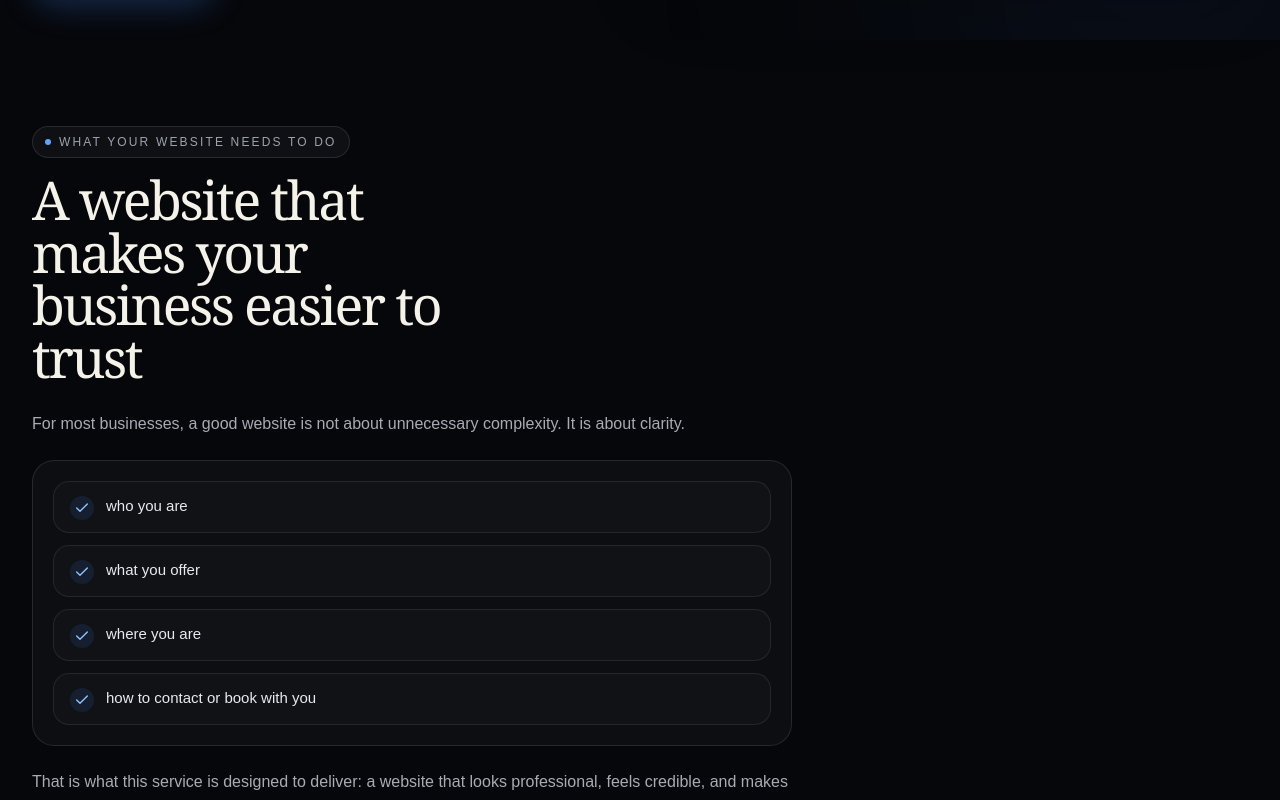
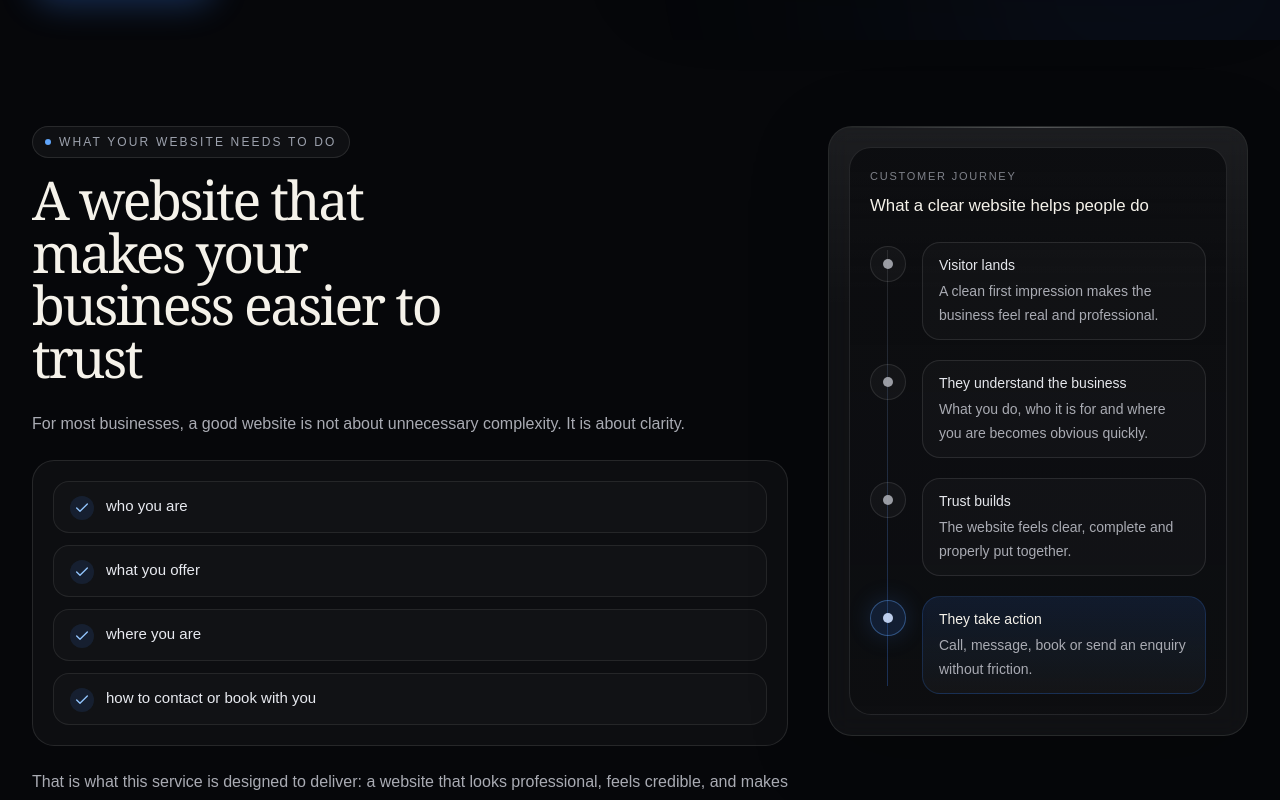
Before and after one commit to cleanwebsitesuk/cleanwebsites, a Next.js app: page / in a window 1280 px wide. Shown: the part 760-1560 px from the top of the page. Built offline with nearby package versions, Linux system fonts and the light colour scheme.

Commit message:
Update page.tsx

```diff
--- a/app/page.tsx
+++ b/app/page.tsx
@@ -1178,7 +1178,8 @@ export default function HomePage() {
 <main className="relative">
   <Reveal>
     <SectionShell>
-    <div className="max-w-[1100px]">
+      <div className="grid gap-10 lg:grid-cols-[minmax(0,1fr)_420px] lg:items-start">
+        <div>
           <SectionEyebrow>What your website needs to do</SectionEyebrow>
 
           <h2 className="mt-4 max-w-[16ch] font-serif text-[clamp(2rem,6vw,3.35rem)] leading-[0.98] tracking-[-0.045em] text-[#F5F2EA]">
@@ -1187,10 +1188,11 @@ export default function HomePage() {
 
           <div className="mt-6 max-w-[980px]">
             <p className="text-[15px] leading-7 text-[#A9ABB3] sm:text-[16px] sm:leading-8 lg:whitespace-nowrap">
-          For most businesses, a good website is not about unnecessary complexity. It is about clarity.
-        </p>
-
-        <div className="mt-5 max-w-[760px] grid gap-3 rounded-[22px] border border-white/10 bg-white/[0.03] p-4 sm:p-5">
+              For most businesses, a good website is not about unnecessary
+              complexity. It is about clarity.
+            </p>
+
+            <div className="mt-5 grid max-w-[760px] gap-3 rounded-[22px] border border-white/10 bg-white/[0.03] p-4 sm:p-5">
               {[
                 "who you are",
                 "what you offer",
@@ -1202,16 +1204,98 @@ export default function HomePage() {
             </div>
 
             <p className="mt-5 max-w-[760px] text-[15px] leading-7 text-[#A9ABB3] sm:text-[16px] sm:leading-8">
-          That is what this service is designed to deliver: a website that looks professional, feels credible, and makes it easier for customers to take the next step.
+              That is what this service is designed to deliver: a website that
+              looks professional, feels credible, and makes it easier for
+              customers to take the next step.
             </p>
 
             <p className="mt-4 max-w-[760px] text-[15px] leading-7 text-[#A9ABB3] sm:text-[16px] sm:leading-8">
-          Designed to work well for businesses such as restaurants, salons, studios, service businesses and local companies — or any business that needs a clean, credible online presence.
-        </p>
+              Designed to work well for businesses such as restaurants, salons,
+              studios, service businesses and local companies — or any business
+              that needs a clean, credible online presence.
+            </p>
+          </div>
+        </div>
+
+        <div className="hidden lg:block">
+          <GlassCard className="sticky top-24 p-5">
+            <div className="rounded-[22px] border border-white/10 bg-[linear-gradient(180deg,rgba(13,14,17,0.96),rgba(13,14,17,0.82))] p-5">
+              <div className="text-[11px] uppercase tracking-[0.16em] text-[#7F828A]">
+                Customer journey
+              </div>
+
+              <div className="mt-2 text-[1.05rem] font-medium text-[#F5F2EA]">
+                What a clear website helps people do
+              </div>
+
+              <div className="relative mt-6">
+                <div className="absolute bottom-2 left-[17px] top-2 w-px bg-gradient-to-b from-white/10 to-[#3B82F6]/30" />
+
+                <div className="space-y-5">
+                  {[
+                    {
+                      title: "Visitor lands",
+                      text: "A clean first impression makes the business feel real and professional.",
+                    },
+                    {
+                      title: "They understand the business",
+                      text: "What you do, who it is for and where you are becomes obvious quickly.",
+                    },
+                    {
+                      title: "Trust builds",
+                      text: "The website feels clear, complete and properly put together.",
+                    },
+                    {
+                      title: "They take action",
+                      text: "Call, message, book or send an enquiry without friction.",
+                      highlight: true,
+                    },
+                  ].map((item) => (
+                    <div
+                      key={item.title}
+                      className="relative flex items-start gap-4"
+                    >
+                      <div
+                        className={`relative z-10 mt-1 flex h-9 w-9 shrink-0 items-center justify-center rounded-full border ${
+                          item.highlight
+                            ? "border-[#60A5FA]/40 bg-[#3B82F6]/15 text-[#CFE0FF] shadow-[0_0_24px_rgba(59,130,246,0.18)]"
+                            : "border-white/10 bg-white/[0.03] text-[#A9ABB3]"
+                        }`}
+                      >
+                        <span className="h-2.5 w-2.5 rounded-full bg-current opacity-90" />
+                      </div>
+
+                      <div
+                        className={`rounded-[18px] border px-4 py-3 ${
+                          item.highlight
+                            ? "border-[#3B82F6]/20 bg-[linear-gradient(180deg,rgba(59,130,246,0.12),rgba(255,255,255,0.03))]"
+                            : "border-white/10 bg-white/[0.025]"
+                        }`}
+                      >
+                        <div
+                          className={`text-sm font-medium ${
+                            item.highlight
+                              ? "text-[#F5F2EA]"
+                              : "text-[#E5E7EC]"
+                          }`}
+                        >
+                          {item.title}
+                        </div>
+                        <p className="mt-1 text-sm leading-6 text-[#A9ABB3]">
+                          {item.text}
+                        </p>
+                      </div>
+                    </div>
+                  ))}
+                </div>
+              </div>
+            </div>
+          </GlassCard>
         </div>
       </div>
     </SectionShell>
   </Reveal>
+
         <Reveal>
           <SectionShell>
             <div className="grid gap-8 lg:grid-cols-[0.94fr_1.06fr] lg:items-start">
```
Lines whose indentation alone changed are shown as unchanged.
